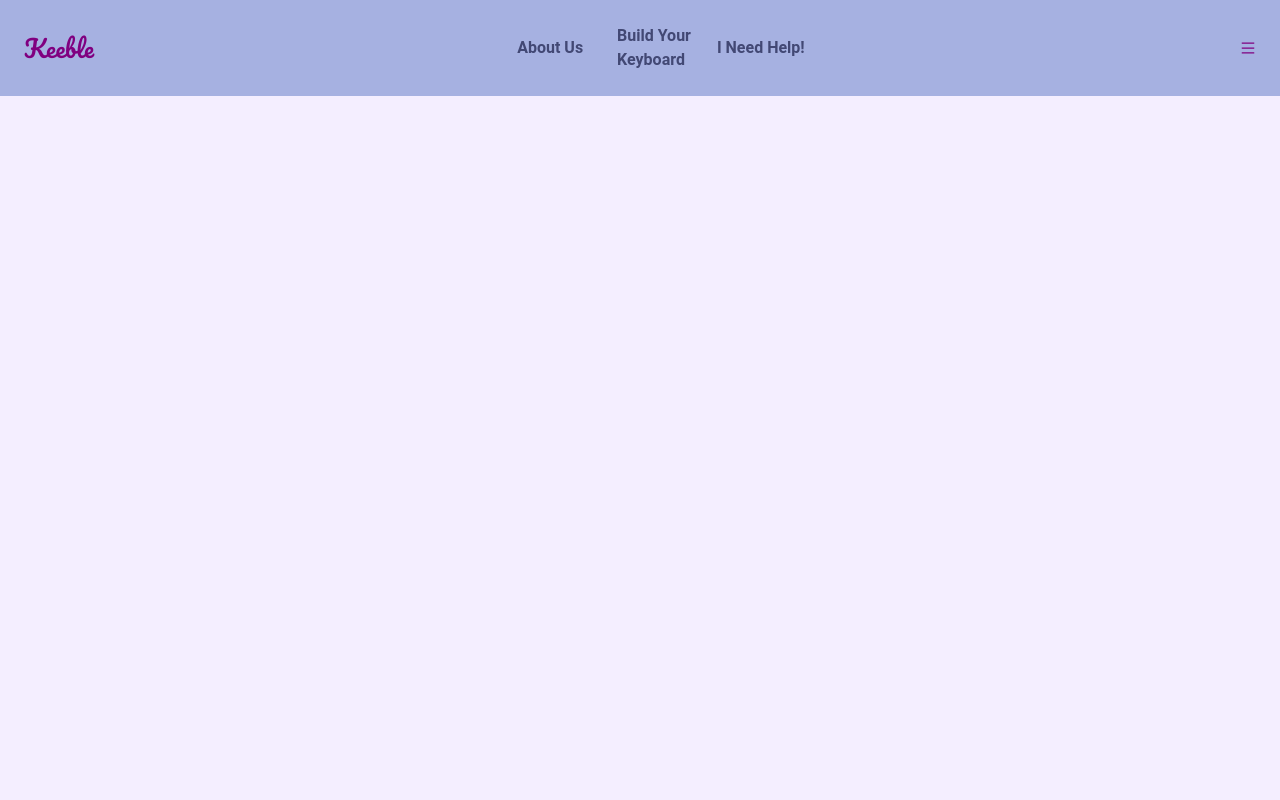
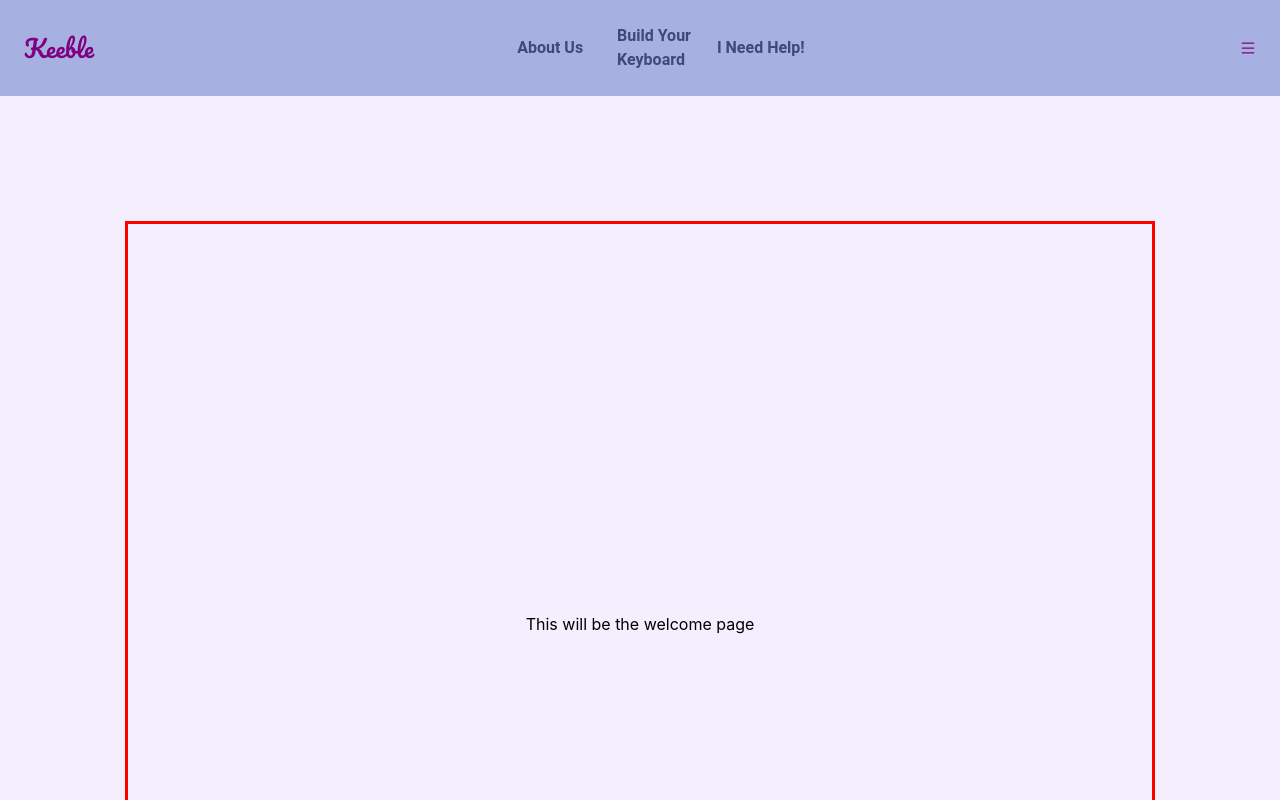
Before and after one commit to VurhD-B/Keeble, a React (Create React App) app: page / in a window 1280 px wide. Shown: the top 800 px of the page. Built offline with nearby package versions, Linux system fonts and the light colour scheme.

Commit message:
placeholder welcome box w/o/ text

```diff
--- a/package.json
+++ b/package.json
@@ -11,6 +11,7 @@
     "react-dom": "^18.2.0",
     "react-helmet": "^6.1.0",
     "react-icons": "^4.9.0",
+    "react-router-dom": "^6.13.0",
     "react-scripts": "5.0.1",
     "web-vitals": "^2.1.4"
   },
--- a/src/App.js
+++ b/src/App.js
@@ -1,11 +1,12 @@
 import "./App.css";
 import Navbar from "./components/Navigation Bar/Navbar.js";
-import Menu from "./components/Hamburger Menu/Menu";
+import Welcome from "./components/Welcome Page/Welcome";
 
 function App() {
   return (
     <div className="background">
       <Navbar />
+      <Welcome />
     </div>
   );
 }
--- a/src/components/Hamburger Menu/Menu.js
+++ b/src/components/Hamburger Menu/Menu.js
@@ -9,7 +9,7 @@ const Menu = ({ menuVisible }) => {
     top: "20%",
     right: 0,
     width: "25%",
-    height: "70%",
+    height: "100vh",
 
     backgroundColor: "#904c77",
     borderRadius: "10px 0 0 10px",
@@ -27,7 +27,7 @@ const Menu = ({ menuVisible }) => {
       className={`hamburgermenu ${menuVisible ? "show" : "hidden"}`}
       style={hamburgerMenuStyle}
     >
-      Peekaboo!
+      hamburger menu goes here if needed
     </div>
   );
 };
--- /dev/null
+++ b/src/components/Welcome Page/Welcome.css
@@ -0,0 +1,13 @@
+.welcome {
+    display: flex;
+    vertical-align: center;
+    align-items: center;
+    justify-content: center;
+
+    padding: 10em;
+    margin: 10%;
+    height: 100vh;
+    width: 80%;
+
+    outline: 3px solid red;
+}
--- /dev/null
+++ b/src/components/Welcome Page/Welcome.js
@@ -0,0 +1,7 @@
+import "./Welcome.css";
+
+const Welcome = () => {
+  return <div className="welcome">This will be the welcome page</div>;
+};
+
+export default Welcome;
```
Also changed, not shown: 1 other file (tests, documents, lock files or other folders).
